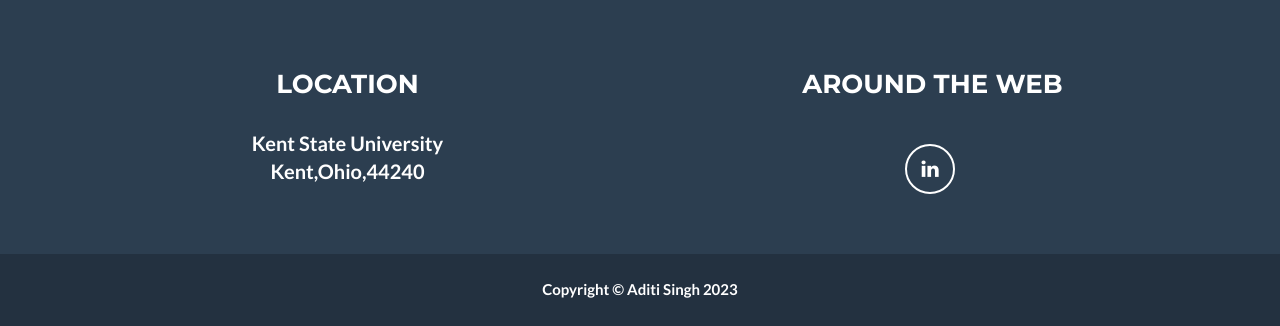
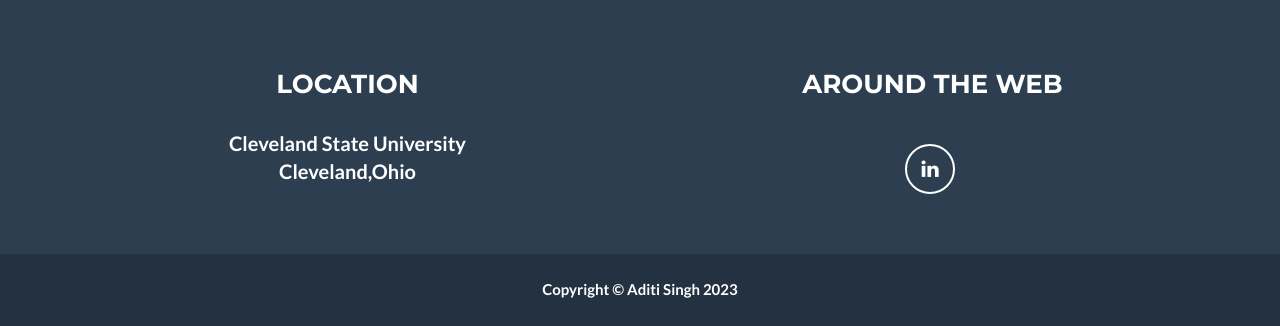
Before and after one commit to asingh37/asingh, a PHP site: page / in a window 1280 px wide. Shown: the part 4430-4756 px from the top of the page. Run offline with PHP 8.4, Linux system fonts and the light colour scheme; some libraries are stand-ins or nearby versions.

Commit message:
Update index.php

```diff
--- a/index.php
+++ b/index.php
@@ -358,7 +358,7 @@ Science, India </strong>
                 <div class="row">
                     <div class="footer-col col-md-6">
                         <h3>Location</h3>
-                        <p>Kent State University<br>Kent,Ohio,44240</p>
+                        <p>Cleveland State University<br>Cleveland,Ohio</p>
                     </div>
                     <div class="footer-col col-md-6">
                         <h3>Around the Web</h3>
```
